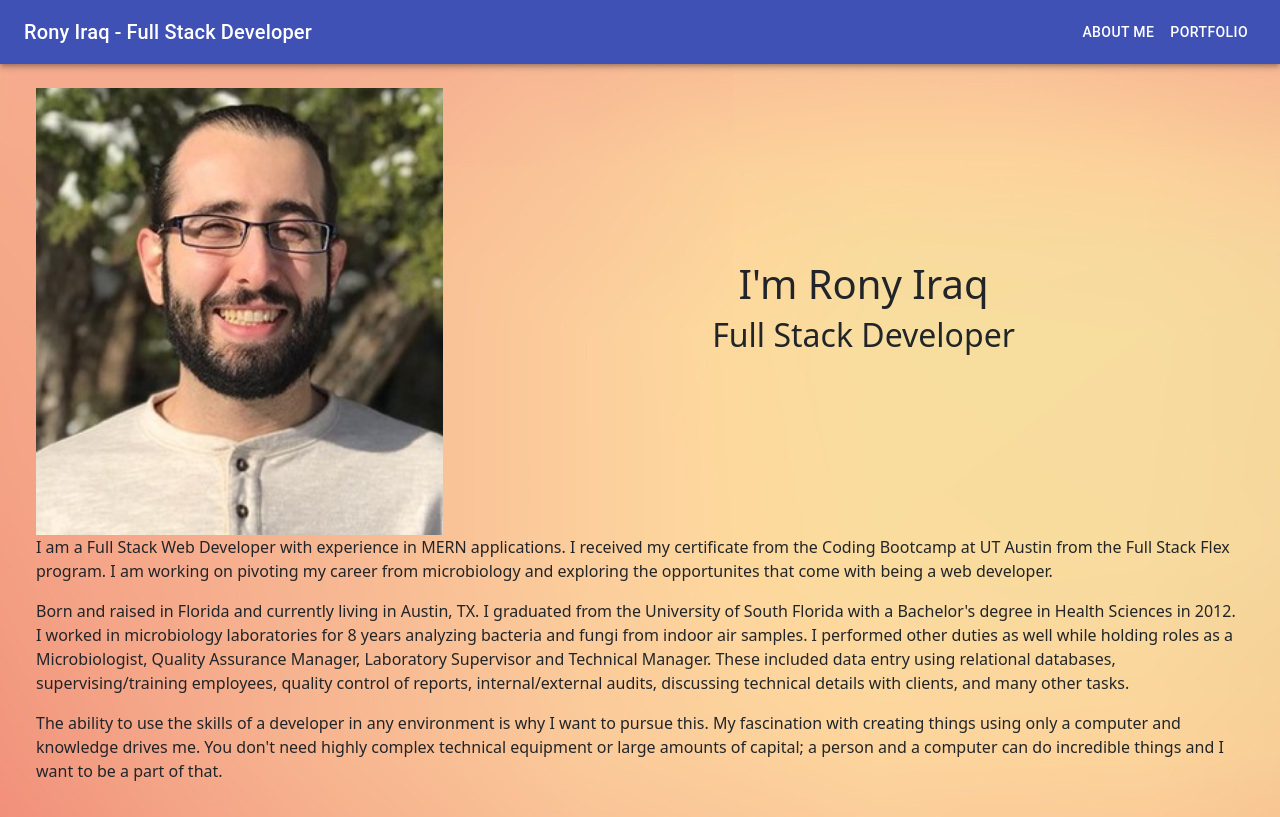
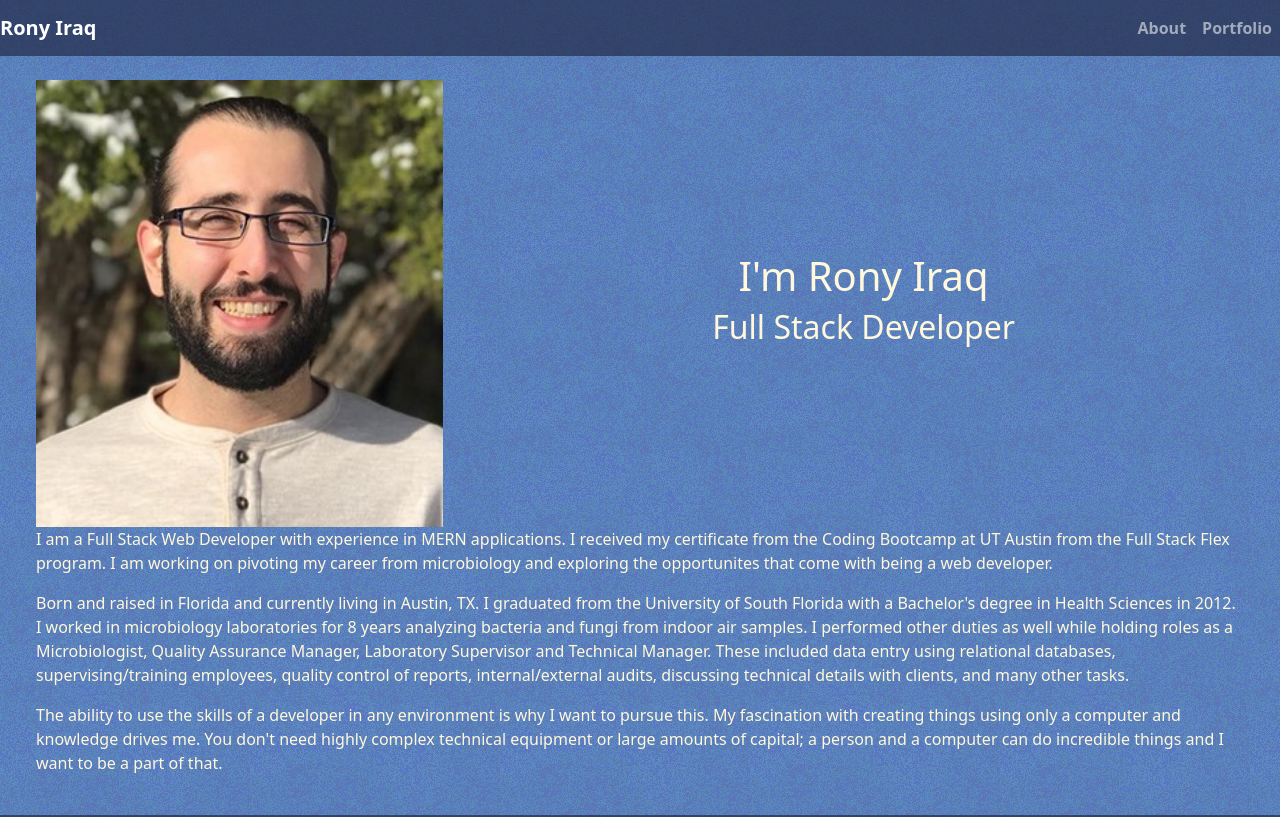
Before and after one commit to riraq/riraq.github.io, a React (Create React App) app: page / in a window 1280 px wide. Shown: the top 817 px of the page. Built offline with nearby package versions, Linux system fonts and the light colour scheme.

Commit message:
updated lots of styling

```diff
--- a/public/style.css
+++ b/public/style.css
@@ -1,12 +1,52 @@
 body {
-  background-image: url("./assets/images/bg_img.jpg");
+  background-image: url("./assets/images/bg_img2.jpg");
   min-height: 100%;
+  display: flex;
+  min-height: 100vh;
+  flex-direction: column;
 }
 
 #profilePic {
   max-width: 35%;
 }
 
+.Site-content {
+  flex: 1;
+}
+
+h1, h2, h3, p {
+  color: cornsilk
+}
+
+h3 {
+  text-decoration: underline;
+}
+
 .footer, .navbar {
-  background-color: rgba(204, 83, 27, 0.7)
+  background-color: rgba(34.5, 44.3, 73.3, 0.7);
+  color: cornsilk;
 }
+
+a {
+  font-weight:bold ;
+}
+
+/* unvisited link */
+a:link {
+  color: rgb(231, 163, 60);
+}
+
+/* visited link */
+a:visited {
+  color: rgb(243, 226, 75);
+}
+
+/* mouse over link */
+a:hover {
+  color: hotpink;
+}
+
+/* selected link */
+a:active {
+  color: blue;
+}
--- a/src/components/Footer.js
+++ b/src/components/Footer.js
@@ -2,7 +2,7 @@ import React from "react";
 
 function Footer() {
   return (
-    <footer className="footer row mt-auto py-3 text-center">
+    <footer className="footer row py-3 text-center">
       <div className="row footerContainer">
         <h3>Contact</h3>
         <address>
--- a/src/components/Header.js
+++ b/src/components/Header.js
@@ -1,56 +1,17 @@
-import React from 'react';
-import { Link as RouterLink } from 'react-router-dom';
-import { makeStyles } from '@material-ui/core/styles';
-import AppBar from '@material-ui/core/AppBar';
-import Toolbar from '@material-ui/core/Toolbar';
-import Typography from '@material-ui/core/Typography';
-import Button from '@material-ui/core/Button';
+import React from "react";
+import NavbarBrand from "./NavbarBrand";
+import NavbarBtn from "./NavbarBtn";
+import NavTabs from "./NavTabs";
+import { Tabs } from "@material-ui/core"
 
-const useStyles = makeStyles((theme) => ({
-  root: {
-    flexGrow: 1,
-  },
-  menuButton: {
-    marginRight: theme.spacing(2),
-  },
-  title: {
-    flexGrow: 1,
-  },
-}));
-
-export default function Header() {
-  const classes = useStyles();
-
+function Header() {
   return (
-    <div className={classes.root}>
-      <AppBar position="static">
-        <Toolbar>
-            <Typography variant="h6" className={classes.title}>
-              Rony Iraq - Full Stack Developer
-            </Typography>
-          <Button color="inherit" component={RouterLink} to="/about">About Me</Button>
-          <Button color="inherit" component={RouterLink} to="/portfolio">Portfolio</Button>
-</Toolbar>
-      </AppBar>
-    </div>
-  );
+      <Tabs className="navbar navbar-expand-sm navbar-dark mb-3">
+          <NavbarBrand />
+          <NavbarBtn />
+          <NavTabs />
+      </Tabs>
+  )
 }
 
-
-// import React from "react";
-// import NavbarBrand from "./NavbarBrand";
-// import NavbarBtn from "./NavbarBtn";
-// import NavTabs from "./NavTabs";
-// import { Tabs } from "@material-ui/core"
-
-// function Header() {
-//   return (
-//       <Tabs className="navbar navbar-expand-sm navbar-light mb-3">
-//           <NavbarBrand />
-//           <NavbarBtn />
-//           <NavTabs />
-//       </Tabs>
-//   )
-// }
-
-// export default Header;
+export default Header;
--- a/src/pages/Home.js
+++ b/src/pages/Home.js
@@ -2,7 +2,7 @@ import React from "react";
 
 function Home() {
   return (
-    <div className="m-3 p-2 row">
+    <div className="m-3 p-2 row Site-content">
       <img src="assets/images/profile_pic.jpg" id="profilePic" className="float-start me-3 col w-25" alt="headshot of Rony Iraq" />
       <div className="col d-flex align-items-center flex-column justify-content-center align-items-start">
         <h1 className="text-center">I'm Rony Iraq</h1>
--- a/src/pages/Portfolio.js
+++ b/src/pages/Portfolio.js
@@ -30,7 +30,7 @@ function Portfolio() {
   }
 
   return (
-    <div>
+    <div className="Site-content">
       <h1 className="text-center">Portfolio</h1>
 
       <h3 className="text-center">Collaborative Projects</h3>
```
Also changed, not shown: public/assets/images/bg_img2.jpg (added).
